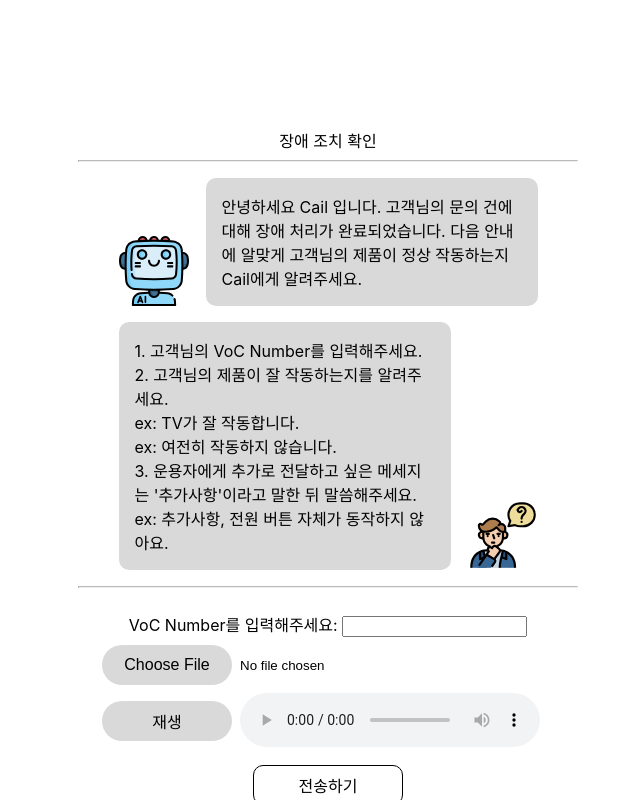
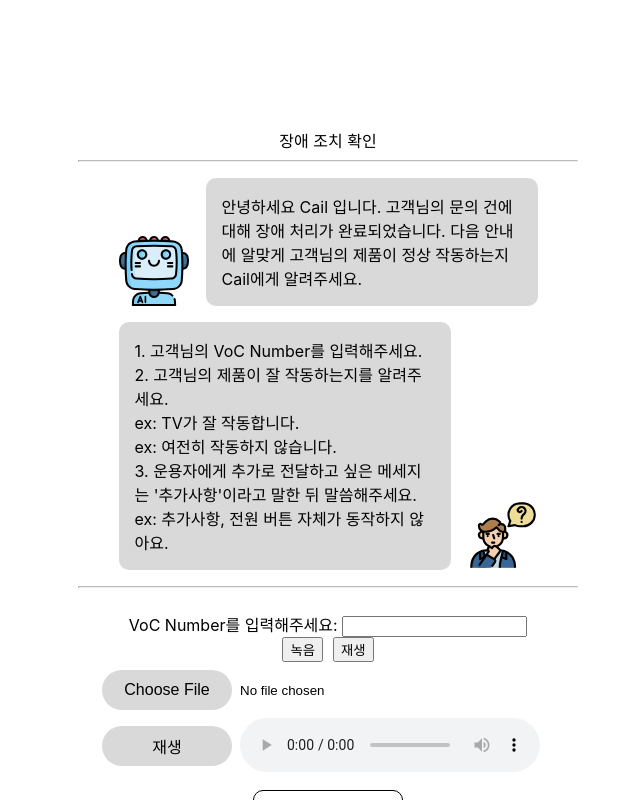
Before and after one commit to AivleCail/aivle, a React (Create React App) app in the folder frontend/: page /vocreceipt in a window 1280 px wide. Shown: the whole page, without its empty margins (312-952 px from the left). Built offline with nearby package versions, Linux system fonts and the light colour scheme.

Commit message:
수정 필요함 녹음 기능4

```diff
--- /dev/null
+++ b/frontend/src/pages/components/receipt/AudioContent.js
@@ -0,0 +1,103 @@
+import React, { useState } from "react";
+
+const AudioRecord = () => {
+    const [stream, setStream] = useState();
+    const [media, setMedia] = useState();
+    const [onRec, setOnRec] = useState(true);
+    const [source, setSource] = useState();
+    const [analyser, setAnalyser] = useState();
+    const [audioUrl, setAudioUrl] = useState();
+
+    const onRecAudio = () => {
+      // 음원정보를 담은 노드를 생성하거나 음원을 실행또는 디코딩 시키는 일을 한다
+      const audioCtx = new (window.AudioContext || window.webkitAudioContext)();
+      // 자바스크립트를 통해 음원의 진행상태에 직접접근에 사용된다.
+      const analyser = audioCtx.createScriptProcessor(0, 1, 1);
+      setAnalyser(analyser);
+
+      function makeSound(stream) {
+        // 내 컴퓨터의 마이크나 다른 소스를 통해 발생한 오디오 스트림의 정보를 보여준다.
+        const source = audioCtx.createMediaStreamSource(stream);
+        setSource(source);
+        source.connect(analyser);
+        analyser.connect(audioCtx.destination);
+      }
+      // 마이크 사용 권한 획득
+      navigator.mediaDevices.getUserMedia({ audio: true }).then((stream) => {
+        const mediaRecorder = new MediaRecorder(stream);
+        mediaRecorder.start();
+        setStream(stream);
+        setMedia(mediaRecorder);
+        makeSound(stream);
+
+        analyser.onaudioprocess = function (e) {
+          // 3분(180초) 지나면 자동으로 음성 저장 및 녹음 중지
+          if (e.playbackTime > 180) {
+            stream.getAudioTracks().forEach(function (track) {
+              track.stop();
+            });
+            mediaRecorder.stop();
+            // 메서드가 호출 된 노드 연결 해제
+            analyser.disconnect();
+            audioCtx.createMediaStreamSource(stream).disconnect();
+
+            mediaRecorder.ondataavailable = function (e) {
+              setAudioUrl(e.data);
+              setOnRec(true);
+            };
+          } else {
+            setOnRec(false);
+          }
+        };
+      });
+    };
+
+    // 사용자가 음성 녹음을 중지 했을 때
+    const offRecAudio = () => {
+      // dataavailable 이벤트로 Blob 데이터에 대한 응답을 받을 수 있음
+      media.ondataavailable = function (e) {
+        setAudioUrl(e.data);
+        setOnRec(true);
+      };
+
+      // 모든 트랙에서 stop()을 호출해 오디오 스트림을 정지
+      stream.getAudioTracks().forEach(function (track) {
+        track.stop();
+      });
+
+      // 미디어 캡처 중지
+      media.stop();
+
+      // 메서드가 호출 된 노드 연결 해제
+      analyser.disconnect();
+      source.disconnect();
+
+      if (audioUrl) {
+        URL.createObjectURL(audioUrl); // 출력된 링크에서 녹음된 오디오 확인 가능
+      }
+
+      // File 생성자를 사용해 파일로 변환
+      const sound = new File([audioUrl], "soundBlob", {
+        lastModified: new Date().getTime(),
+        type: "audio",
+      });
+
+      console.log(sound); // File 정보 출력
+    };
+
+    const play = () => {
+      const audio = new Audio(URL.createObjectURL(audioUrl));
+      audio.loop = false;
+      audio.volume = 1;
+      audio.play();
+    };
+
+    return (
+      <div className='audio-record'>
+        <button className='record' onClick={onRec ? onRecAudio : offRecAudio}>녹음</button>
+        <button className='play' onClick={play}>재생</button>
+      </div>
+    );
+  };
+
+  export default AudioRecord;
--- a/frontend/src/pages/components/receipt/FormContent.js
+++ b/frontend/src/pages/components/receipt/FormContent.js
@@ -1,4 +1,5 @@
 import React, { useRef } from "react";
+import AudioRecord from "./AudioContent";
 
 const FormContent = ({ vocIdForm, selectedFile, handleFileChange, handleSubmit, vocId, setVocId }) => {
   const audioRef = useRef(null);
@@ -18,6 +19,7 @@ const FormContent = ({ vocIdForm, selectedFile, handleFileChange, handleSubmit,
     <div className='form-content'>
       <form onSubmit={handleSubmit}>
         { vocIdForm ? <div className='vocId-input'><label htmlFor='voc_id'>VoC Number를 입력해주세요: </label><input type='number' name='voc_id' value={vocId} onChange={handleVocIdChange}></input></div> : null}
+        <AudioRecord />
         <div className='upload-start'>
           <input type='file' name='file' accept='.mp3, .m4a' onChange={handleFileChange} />
           <div className='audio-start'>
--- a/frontend/src/pages/subcustomer/external.css
+++ b/frontend/src/pages/subcustomer/external.css
@@ -108,3 +108,6 @@ hr {
     width: 20px;
     height: 20px;
   }
+  .record{
+    margin-right: 10px;
+  }
--- a/frontend/src/pages/subcustomer/vocReceipt.js
+++ b/frontend/src/pages/subcustomer/vocReceipt.js
@@ -1,4 +1,4 @@
-import React, { useState } from "react";
+import React, { useState, useCallback } from "react";
 import axios from 'axios';
 import './external.css';
 import AiIcon from '../components/icons/ai.svg';
@@ -29,7 +29,7 @@ const VocReceipt = () => {
       const formData = new FormData();
       formData.append('file', selectedFile);
       formData.append('voc_id', vocId);
-      formData.append('token',localStorage.getItem('accessToken'));
+      formData.append('token', localStorage.getItem('accessToken'));
 
       axios.post("http://localhost:8000/stt/voc_api", formData, {
         headers: {
@@ -57,7 +57,6 @@ const VocReceipt = () => {
     "ex: 추가사항, 전원 버튼 자체가 동작하지 않아요."
   ];
 
-
   return (
     <div className='mobile-container'>
       <div className='title'>
```
